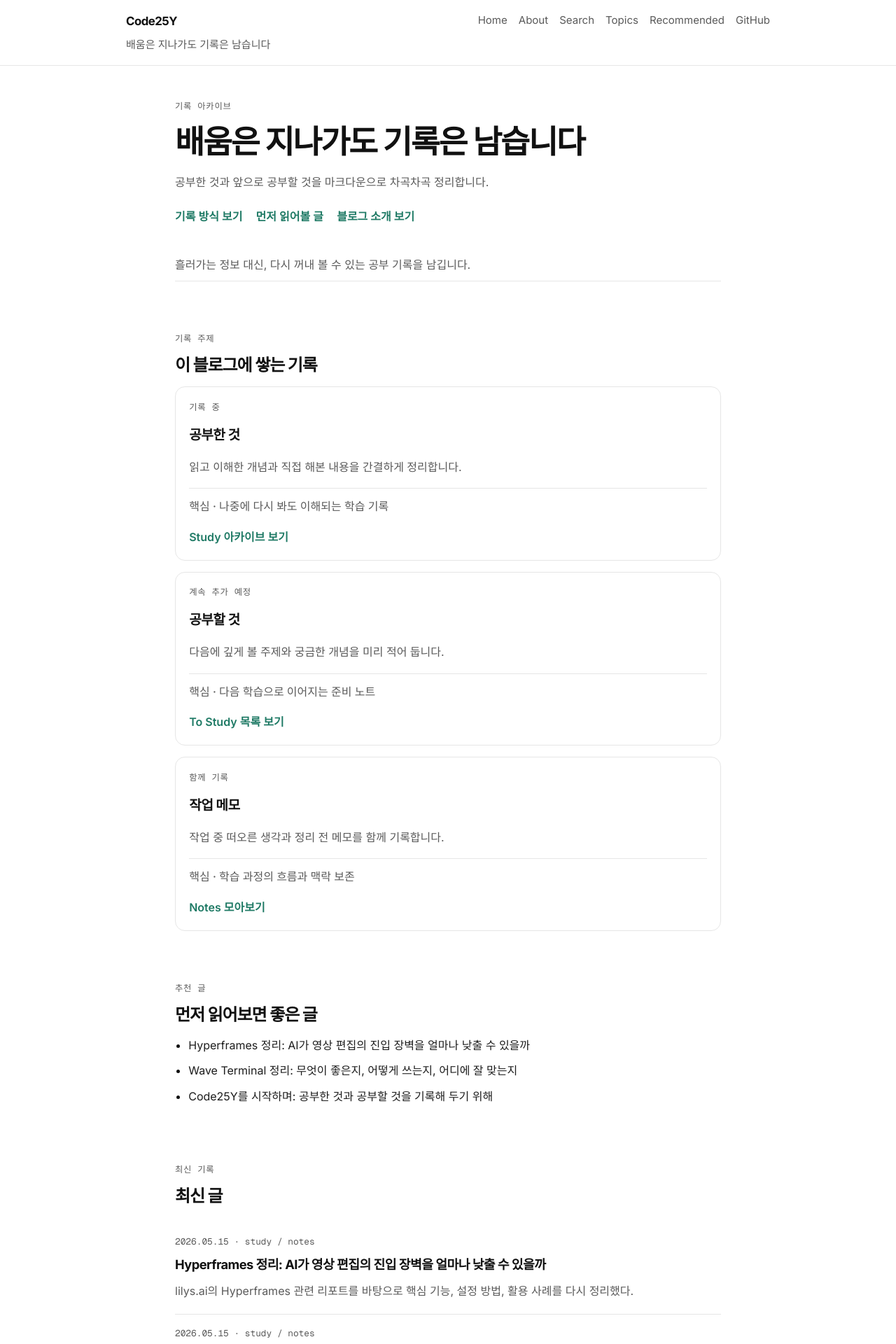
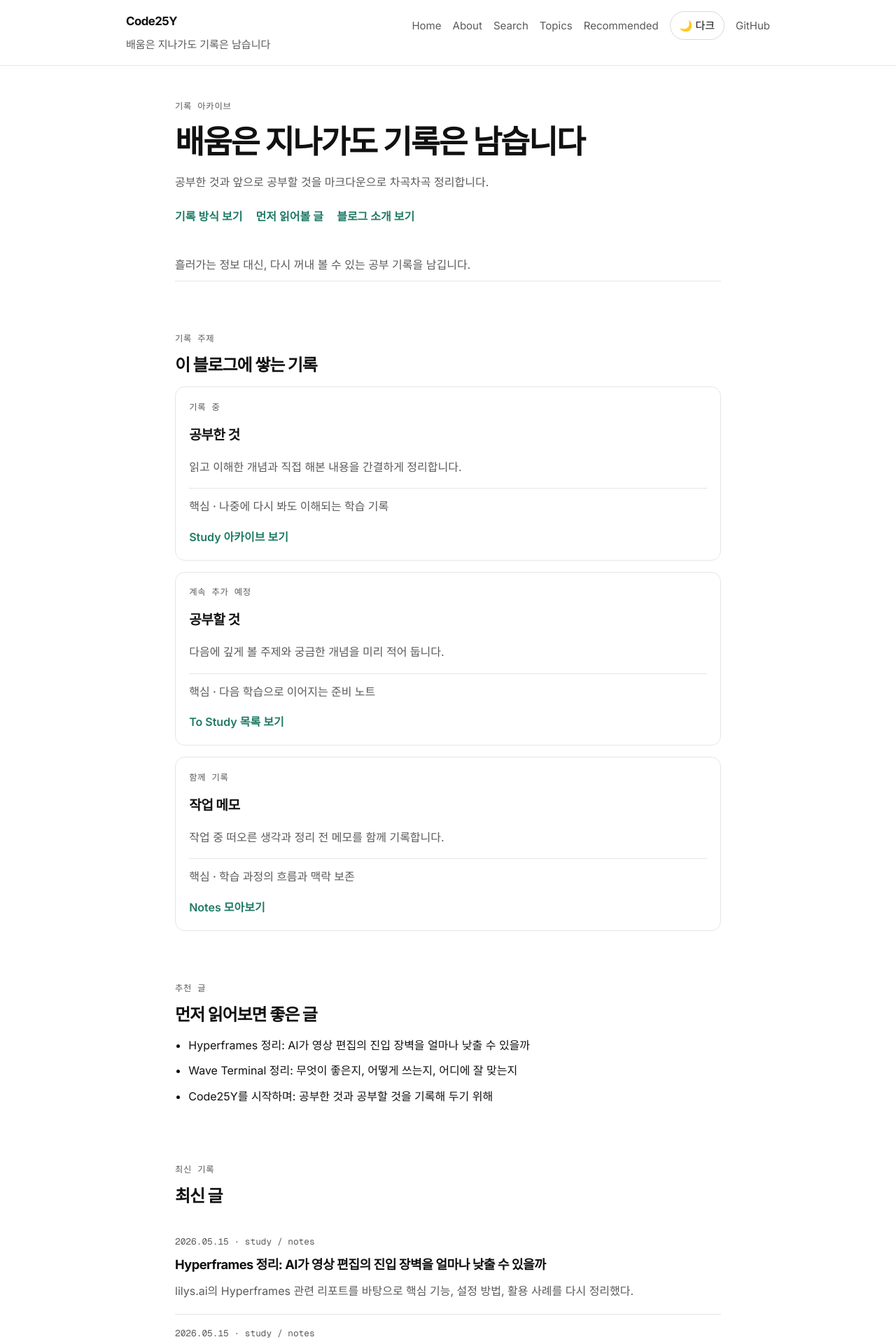
Before and after one commit to songseungyul/Code25Y, a Jekyll site: the page built from index.md, in a window 1280 px wide. Shown: the top 1920 px of the page at 70% size. Built offline with Jekyll 4.4.1, drawn with Linux system fonts in a browser that asks for light colours.

Commit message:
Add dark mode toggle

```diff
--- a/_layouts/default.html
+++ b/_layouts/default.html
@@ -5,6 +5,14 @@
     <meta name="viewport" content="width=device-width, initial-scale=1" />
     <title>{% if page.title %}{{ page.title }} · {% endif %}{{ site.title }}</title>
     <meta name="description" content="{{ page.excerpt | default: site.description | strip_html | normalize_whitespace | truncate: 160 | escape }}" />
+    <script>
+      (function () {
+        var savedTheme = localStorage.getItem('theme');
+        var systemPrefersDark = window.matchMedia('(prefers-color-scheme: dark)').matches;
+        var theme = savedTheme || (systemPrefersDark ? 'dark' : 'light');
+        document.documentElement.setAttribute('data-theme', theme);
+      })();
+    </script>
     <link rel="preconnect" href="https://fonts.googleapis.com" />
     <link rel="preconnect" href="https://fonts.gstatic.com" crossorigin />
     <link href="https://fonts.googleapis.com/css2?family=Inter:wght@400;500;600;700&family=Geist+Mono:wght@400;500&display=swap" rel="stylesheet" />
@@ -25,6 +33,7 @@
           <a href="{{ '/search/' | relative_url }}">Search</a>
           <a href="{{ '/#topics' | relative_url }}">Topics</a>
           <a href="{{ '/#recommended' | relative_url }}">Recommended</a>
+          <button class="theme-toggle" type="button" aria-label="다크 모드로 전환" aria-pressed="false">🌙 다크</button>
           <a href="https://github.com/songseungyul/Code25Y">GitHub</a>
         </nav>
       </div>
@@ -40,5 +49,36 @@
         <p><a href="https://github.com/songseungyul">GitHub</a></p>
       </div>
     </footer>
+    <script>
+      (function () {
+        var root = document.documentElement;
+        var toggle = document.querySelector('.theme-toggle');
+        if (!toggle) return;
+
+        function applyTheme(theme) {
+          root.setAttribute('data-theme', theme);
+          var isDark = theme === 'dark';
+          toggle.setAttribute('aria-pressed', String(isDark));
+          toggle.setAttribute('aria-label', isDark ? '라이트 모드로 전환' : '다크 모드로 전환');
+          toggle.textContent = isDark ? '☀️ 라이트' : '🌙 다크';
+        }
+
+        var savedTheme = localStorage.getItem('theme');
+        var systemPrefersDark = window.matchMedia('(prefers-color-scheme: dark)');
+        var initialTheme = savedTheme || (systemPrefersDark.matches ? 'dark' : 'light');
+        applyTheme(initialTheme);
+
+        toggle.addEventListener('click', function () {
+          var nextTheme = root.getAttribute('data-theme') === 'dark' ? 'light' : 'dark';
+          localStorage.setItem('theme', nextTheme);
+          applyTheme(nextTheme);
+        });
+
+        systemPrefersDark.addEventListener('change', function (event) {
+          if (localStorage.getItem('theme')) return;
+          applyTheme(event.matches ? 'dark' : 'light');
+        });
+      })();
+    </script>
   </body>
 </html>
--- a/assets/css/style.scss
+++ b/assets/css/style.scss
@@ -9,7 +9,27 @@
   --line-strong: #d8d8d8;
   --accent: #1f7a65;
   --accent-soft: #f3fbf8;
+  --surface: #ffffff;
+  --surface-strong: #ffffff;
+  --inline-code-bg: #f3fbf8;
+  --blockquote-text: #444444;
+  --highlight-bg: #fff1a8;
   --container: 920px;
+}
+
+html[data-theme='dark'] {
+  --bg: #0f1115;
+  --text: #f3f5f7;
+  --muted: #a6afba;
+  --line: #242a33;
+  --line-strong: #313946;
+  --accent: #5dd1b2;
+  --accent-soft: #16342e;
+  --surface: #141821;
+  --surface-strong: #171d27;
+  --inline-code-bg: #18342f;
+  --blockquote-text: #c4cbd4;
+  --highlight-bg: #6d5710;
 }
 
 * {
@@ -27,6 +47,7 @@ body {
   font-family: 'Inter', system-ui, -apple-system, BlinkMacSystemFont, 'Segoe UI', sans-serif;
   line-height: 1.72;
   word-break: keep-all;
+  transition: background-color 0.2s ease, color 0.2s ease;
 }
 
 a {
@@ -49,7 +70,7 @@ a:hover {
 
 .site-header {
   border-bottom: 1px solid var(--line);
-  background: #fff;
+  background: var(--surface-strong);
 }
 
 .header-row {
@@ -82,9 +103,31 @@ a:hover {
   display: flex;
   flex-wrap: wrap;
   justify-content: flex-end;
+  align-items: center;
   gap: 1rem;
   color: var(--muted);
   font-size: 0.94rem;
+}
+
+.theme-toggle {
+  border: 1px solid var(--line-strong);
+  background: var(--surface);
+  color: var(--text);
+  border-radius: 999px;
+  padding: 0.42rem 0.8rem;
+  font: inherit;
+  cursor: pointer;
+  transition: background-color 0.2s ease, color 0.2s ease, border-color 0.2s ease;
+}
+
+.theme-toggle:hover {
+  border-color: var(--accent);
+  color: var(--accent);
+}
+
+.theme-toggle:focus-visible {
+  outline: 2px solid rgba(31, 122, 101, 0.24);
+  outline-offset: 2px;
 }
 
 .hero {
@@ -174,7 +217,7 @@ a:hover {
   padding: 1.15rem 1.2rem;
   border: 1px solid var(--line);
   border-radius: 14px;
-  background: #fff;
+  background: var(--surface);
 }
 
 .topic-card h3 {
@@ -187,7 +230,7 @@ a:hover {
   margin-top: 0.75rem;
   padding-top: 0.75rem;
   border-top: 1px solid var(--line);
-  color: #333333;
+  color: var(--text);
   font-weight: 500;
 }
 
@@ -219,7 +262,7 @@ a:hover {
 }
 
 .link-list a {
-  color: #1d1d1d;
+  color: var(--text);
 }
 
 .closing-copy {
@@ -295,7 +338,7 @@ a:hover {
   border-radius: 12px;
   font: inherit;
   color: var(--text);
-  background: #fff;
+  background: var(--surface);
 }
 
 .search-input:focus {
@@ -317,7 +360,7 @@ a:hover {
 
 .filter-chip {
   border: 1px solid var(--line-strong);
-  background: #fff;
+  background: var(--surface);
   color: var(--muted);
   padding: 0.45rem 0.9rem;
   border-radius: 999px;
@@ -340,7 +383,7 @@ a:hover {
   border: 1px solid var(--line);
   border-radius: 14px;
   padding: 1rem 1.1rem;
-  background: #fff;
+  background: var(--surface);
 }
 
 .collection-header {
@@ -374,7 +417,7 @@ a:hover {
 }
 
 mark {
-  background: #fff1a8;
+  background: var(--highlight-bg);
   color: inherit;
   padding: 0 0.08rem;
 }
@@ -412,13 +455,13 @@ mark {
   margin: 1.2rem 0;
   padding-left: 1rem;
   border-left: 3px solid var(--line-strong);
-  color: #444;
+  color: var(--blockquote-text);
 }
 
 .prose code {
   font-family: 'Geist Mono', ui-monospace, monospace;
   font-size: 0.92em;
-  background: var(--accent-soft);
+  background: var(--inline-code-bg);
   padding: 0.1rem 0.3rem;
   border-radius: 4px;
 }
```
